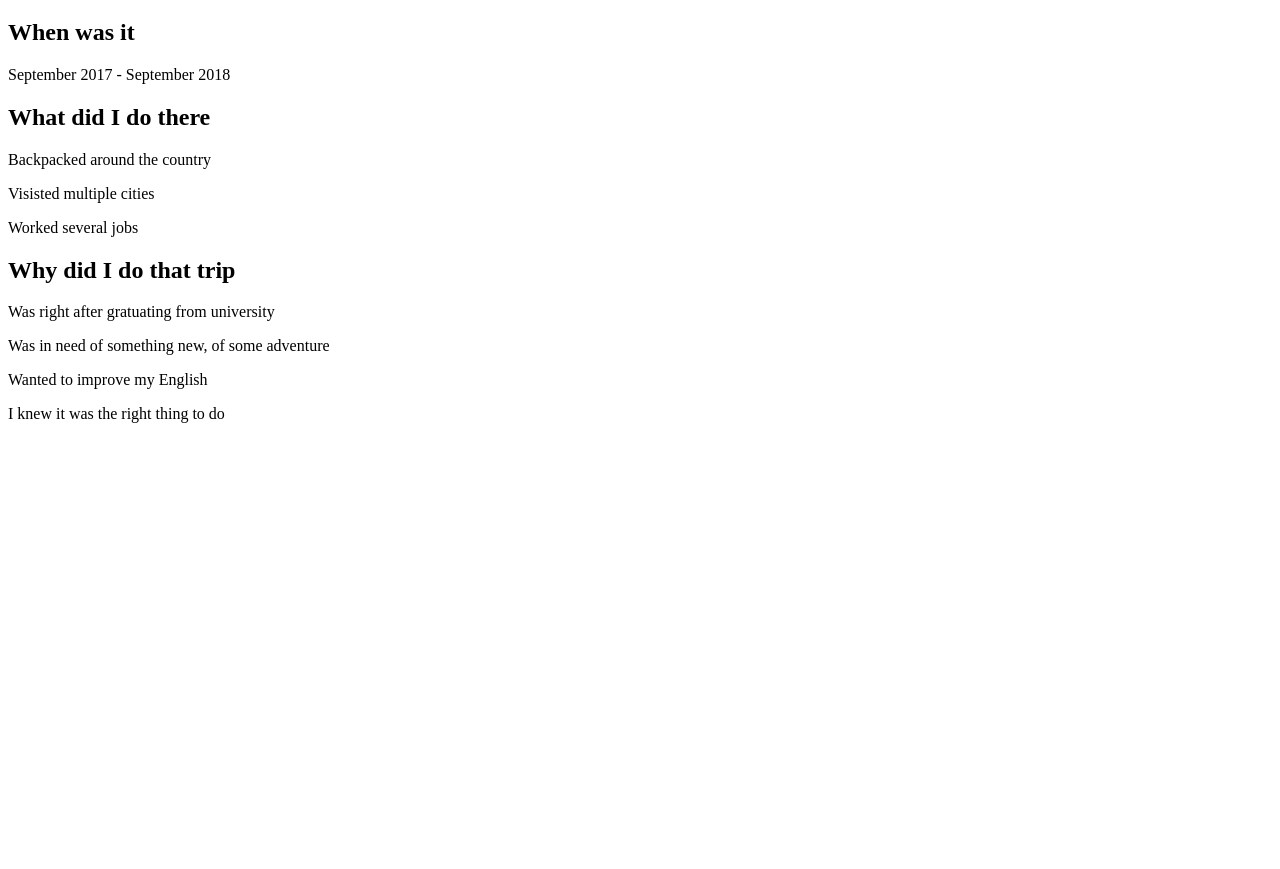
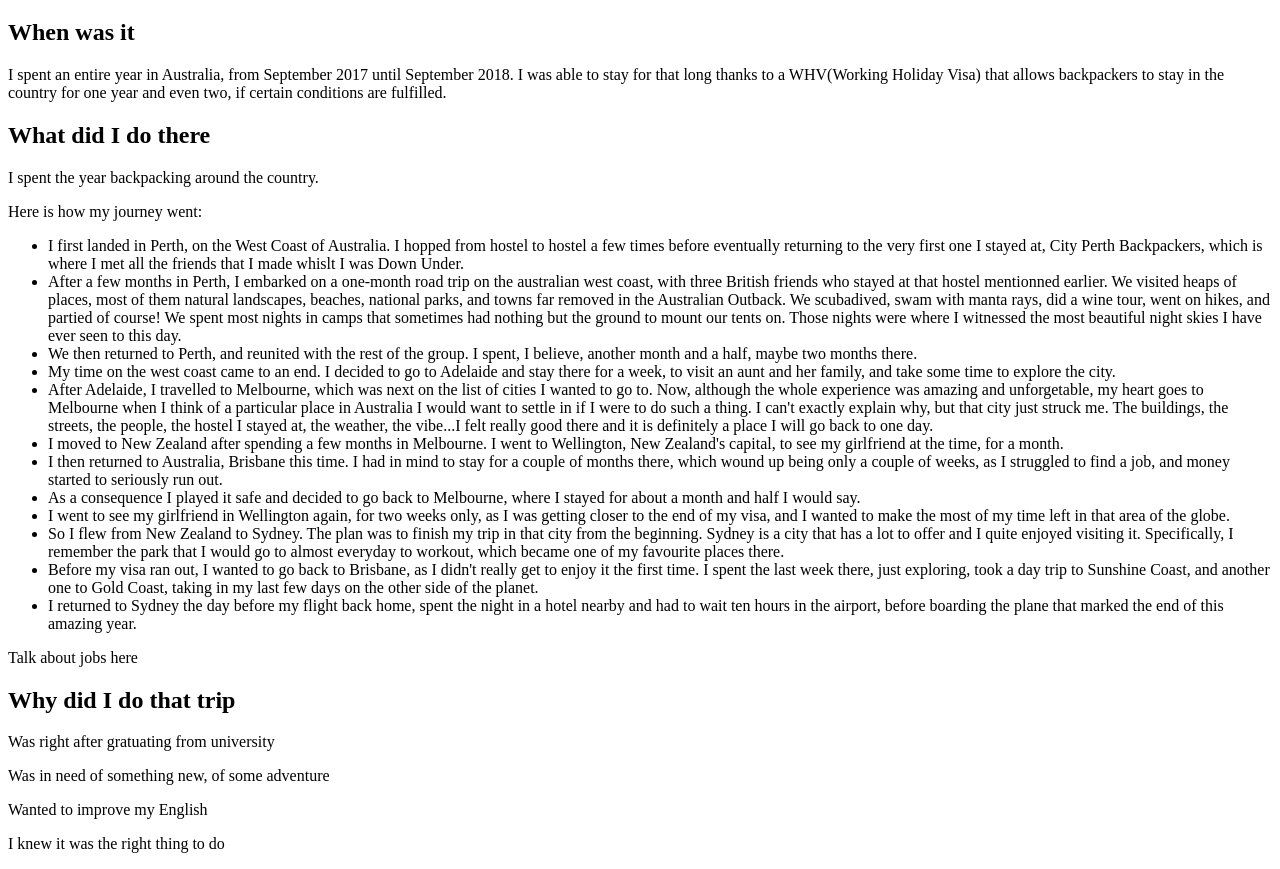
Before and after one commit to SagTheo/PP-Travels, a plain HTML site: page australia.html in a window 1280 px wide. Shown: the part 61-930 px from the top of the page. Before the commit the page ends 800 px from the top, so only its background shows below. Drawn offline with Linux system fonts and the light colour scheme.

Commit message:
Added content to australia.html and layed out newyork and italy pages

```diff
--- a/australia.html
+++ b/australia.html
@@ -7,16 +7,75 @@
     <title>Australia</title>
 </head>
 <body>
-    <header><h1>Home</h1></header>
+    <header>
+        <h1>Home</h1>
+    </header>
     <section>
         <h2>When was it</h2>
-        <p>September 2017 - September 2018</p>
+        <p>I spent an entire year in Australia, from September 2017 until September 2018.
+            I was able to stay for that long thanks to a WHV(Working Holiday Visa) that allows
+            backpackers to stay in the country for one year and even two, if certain conditions
+            are fulfilled.
+        </p>
     </section>
     <section>
         <h2>What did I do there</h2>
-        <p>Backpacked around the country</p>
-        <p>Visisted multiple cities</p>
-        <p>Worked several jobs</p>
+        <p>I spent the year backpacking around the country.</p>
+        <p>Here is how my journey went:</p>
+            <ul>
+                <li>I first landed in Perth, on the West Coast of Australia. I hopped from hostel to hostel
+                    a few times before eventually returning to the very first one I stayed at, City Perth Backpackers,
+                    which is where I met all the friends that I made whislt I was Down Under.
+                </li>
+                <li>After a few months in Perth, I embarked on a one-month road trip on the australian
+                    west coast, with three British friends who stayed at that hostel mentionned earlier. We visited
+                    heaps of places, most of them natural landscapes, beaches, national parks, and towns far removed
+                    in the Australian Outback. We scubadived, swam with manta rays, did a wine tour, went on hikes,
+                    and partied of course! We spent most nights in camps that sometimes had nothing but the ground
+                    to mount our tents on. Those nights were where I witnessed the most beautiful night skies I have
+                    ever seen to this day.
+                </li>
+                <li>We then returned to Perth, and reunited with the rest of the group. I spent, I believe, another
+                    month and a half, maybe two months there.
+                </li>
+                <li>My time on the west coast came to an end. I decided to go to Adelaide and stay there for a week,
+                    to visit an aunt and her family, and take some time to explore the city.
+                </li>
+                <li>After Adelaide, I travelled to Melbourne, which was next on the list of cities I wanted to go to.
+                    Now, although the whole experience was amazing and unforgetable, my heart goes to Melbourne when I think
+                    of a particular place in Australia I would want to settle in if I were to do such a thing.
+                    I can't exactly explain why, but that city just struck me. The buildings, the streets, the people,
+                    the hostel I stayed at, the weather, the vibe...I felt really good there and it is definitely
+                    a place I will go back to one day.
+                </li>
+                <li>I moved to New Zealand after spending a few months in Melbourne. I went to Wellington, New Zealand's
+                    capital, to see my girlfriend at the time, for a month.
+                </li>
+                <li>I then returned to Australia, Brisbane this time. I had in mind to stay for a couple of months
+                    there, which wound up being only a couple of weeks, as I struggled to find a job, and money
+                    started to seriously run out.
+                </li>
+                <li>As a consequence I played it safe and decided to go back to Melbourne, where I stayed for about
+                    a month and half I would say.
+                </li>
+                <li>I went to see my girlfriend in Wellington again, for two weeks only, as I was getting closer
+                    to the end of my visa, and I wanted to make the most of my time left in that area of the globe.
+                </li>
+                <li>So I flew from New Zealand to Sydney. The plan was to finish my trip in that city from the
+                    beginning. Sydney is a city that has a lot to offer and I quite enjoyed visiting it. Specifically,
+                    I remember the park that I would go to almost everyday to workout, which became one of my
+                    favourite places there.
+                </li>
+                <li>Before my visa ran out, I wanted to go back to Brisbane, as I didn't really get to enjoy it
+                    the first time. I spent the last week there, just exploring, took a day trip to Sunshine Coast,
+                    and another one to Gold Coast, taking in my last few days on the other side of the planet.
+                </li>
+                <li>I returned to Sydney the day before my flight back home, spent the night in a hotel nearby
+                    and had to wait ten hours in the airport, before boarding the plane that marked the end of
+                    this amazing year.
+                </li>
+            </ul>
+        <p>Talk about jobs here</p>
     </section>
     <section>
         <h2>Why did I do that trip</h2>
```
Also changed, not shown: italy.html (+23 -0 lines), newyork.html (+23 -0 lines).
